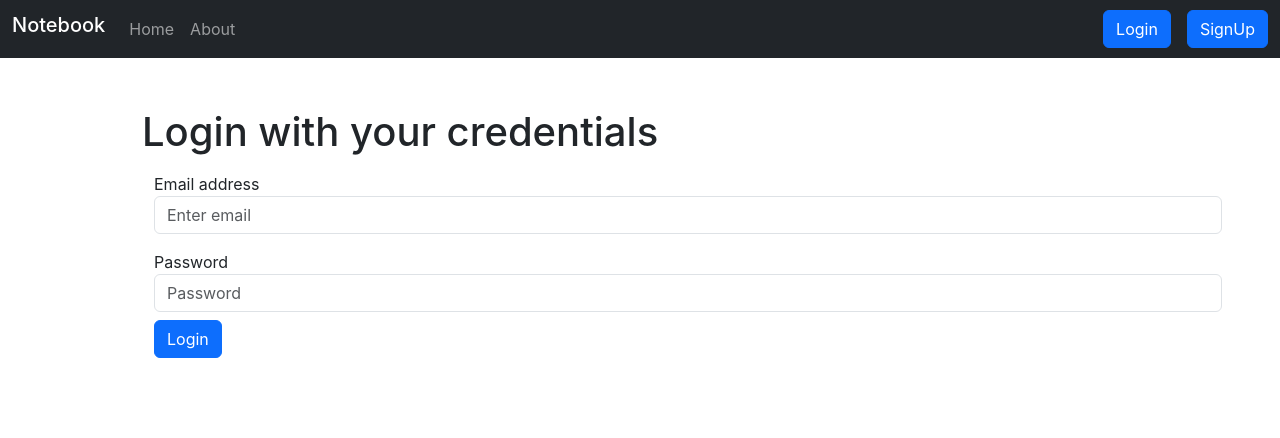
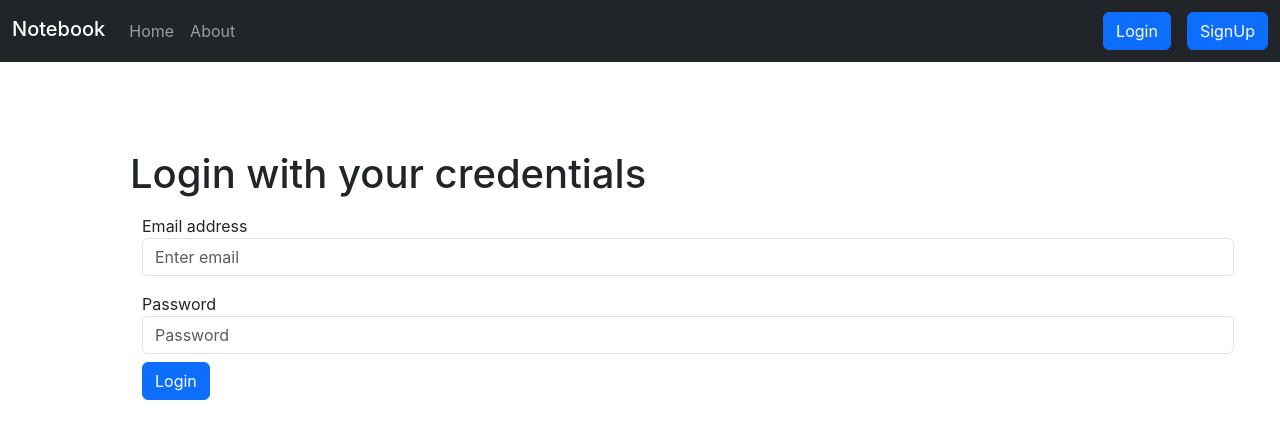
Before and after one commit to FantomDX316/Notebook-, a React (Create React App) app in the folder notebook/: page /login in a window 1280 px wide. Shown: the top 438 px of the page. Built offline with nearby package versions, Linux system fonts and the light colour scheme.

Commit message:
Added Alerts when notes are added,deleted or edited

```diff
--- a/notebook/public/index.html
+++ b/notebook/public/index.html
@@ -25,7 +25,7 @@
       Learn how to configure a non-root public URL by running `npm run build`.
     -->
     <link rel="stylesheet" href="https://cdn.jsdelivr.net/npm/bootstrap@5.3.0-alpha1/dist/css/bootstrap.min.css">
-    <title>React App</title>
+    <title>Notebook App</title>
   </head>
   <body>
     <noscript>You need to enable JavaScript to run this app.</noscript>
--- a/notebook/src/App.js
+++ b/notebook/src/App.js
@@ -22,17 +22,15 @@ function App() {
       <NoteState>
         <Router>
           <Navbar />
-          <div className="container">
+          <div style={{height:"5vh"}} className="container">
             <Alert />
           </div>
-          <div className="container">
             <Routes>
               <Route exact path="/" element={<Home />}></Route>
               <Route exact path="/about" element={<About />}></Route>
               <Route exact path="/login" element={<Login />}></Route>
               <Route exact path="/signup" element={<SignUp/>}></Route>
             </Routes>
-          </div>
         </Router>
       </NoteState>
 
--- a/notebook/src/Components/Form.js
+++ b/notebook/src/Components/Form.js
@@ -5,7 +5,7 @@ import { useNavigate } from 'react-router-dom';
 const Form = () => {
     const context = useContext(NoteContext);
     const navigate = useNavigate();
-    const { addNote,fetchNote } = context;
+    const { addNote,fetchNote, showAlert } = context;
     const [note, setNote] = useState({ title: "", description: "", tag: "" });
     const refTitle = useRef(null);
     const refDescription = useRef(null);
@@ -14,6 +14,7 @@ const Form = () => {
     const handleClick = (e) => {
         e.preventDefault();
         addNote(note.title, note.description, note.tag);
+        showAlert("success","Note Added Successfully");
         setNote({ title: "", description: "", tag: "" })
 
     };
--- a/notebook/src/Components/Home.js
+++ b/notebook/src/Components/Home.js
@@ -1,9 +1,12 @@
 import React from 'react';
 import Form from '../Components/Form';
-const Home = ()=>{
-    return(
+const Home = () => {
+    return (
         <>
-                    <Form/>
+            <div className="container">
+                <Form />
+            </div>
+
         </>
     )
 };
--- a/notebook/src/Components/Login.js
+++ b/notebook/src/Components/Login.js
@@ -35,7 +35,7 @@ const Login = () => {
     }
     return (
         <>
-            <div className="container">
+            <div className="container mt-5">
                 <h1 className="mx-5">Login with your credentials</h1>
                 <form onSubmit={handleSubmit}  >
                     <div className="container mx-5">
--- a/notebook/src/Components/Navbar.js
+++ b/notebook/src/Components/Navbar.js
@@ -1,18 +1,22 @@
-import React from 'react'
+import React, { useContext } from 'react'
 import { Link, useNavigate } from 'react-router-dom'
 import { useLocation } from 'react-router-dom'
+import NoteContext from '../Context/NoteContext';
 const Navbar = () => {
+  const context = useContext(NoteContext);
+  const {showAlert} = context;
   const navigate = useNavigate();
   let location = useLocation();
   const handleLogout =()=>{
     localStorage.removeItem('token');
     navigate('/login');
+    showAlert("success","Logged Out Successfully")
   }
   return (
     <>
-      <nav className="navbar bg-dark navbar-expand-lg navbar-dark">
+      <nav className="navbar bg-dark navbar-expand-lg navbar-dark d-flex align-content-center">
         <div className="container-fluid">
-          <h1 className="navbar-brand ">Notebook</h1>
+          <h1 className="navbar-brand mt-1">Notebook</h1>
           <button className="navbar-toggler" type="button" data-bs-toggle="collapse" data-bs-target="#navbarNav" aria-controls="navbarNav" aria-expanded="false" aria-label="Toggle navigation">
             <span className="navbar-toggler-icon"></span>
           </button>
--- a/notebook/src/Components/NoteItem.js
+++ b/notebook/src/Components/NoteItem.js
@@ -4,9 +4,10 @@ import NoteContext from "../Context/NoteContext";
 const NoteItem = (props) => {
     const { note ,toggle} = props;
     const context = useContext(NoteContext);
-    const {deleteNote} = context;
+    const {deleteNote,showAlert} = context;
     const handleClick =()=>{
         deleteNote(note._id);
+        showAlert("success","Note Deleted Successfully");
     };
     const handleEdit=()=>{
         toggle(note._id,note.title,note.description,note.tag);
--- a/notebook/src/Components/Notes.js
+++ b/notebook/src/Components/Notes.js
@@ -7,7 +7,7 @@ const Notes = () => {
     const [editNote, setEditNote] = useState({ id:"",title: "", description: "", tag: "" });
     const ref = useRef(null);
     const closeModal = useRef(null);
-    const { notes , editNoteFunc} = context;
+    const { notes , editNoteFunc,showAlert} = context;
 
     const toggle = (id,title,description,tag) => {
         ref.current.click();
@@ -19,6 +19,7 @@ const Notes = () => {
     const handleEditFunction=()=>{
         editNoteFunc(editNote.id,editNote.title,editNote.description,editNote.tag);
         closeModal.current.click();
+        showAlert("success","Note Updated Successfully");
     }
 
     return (
```
